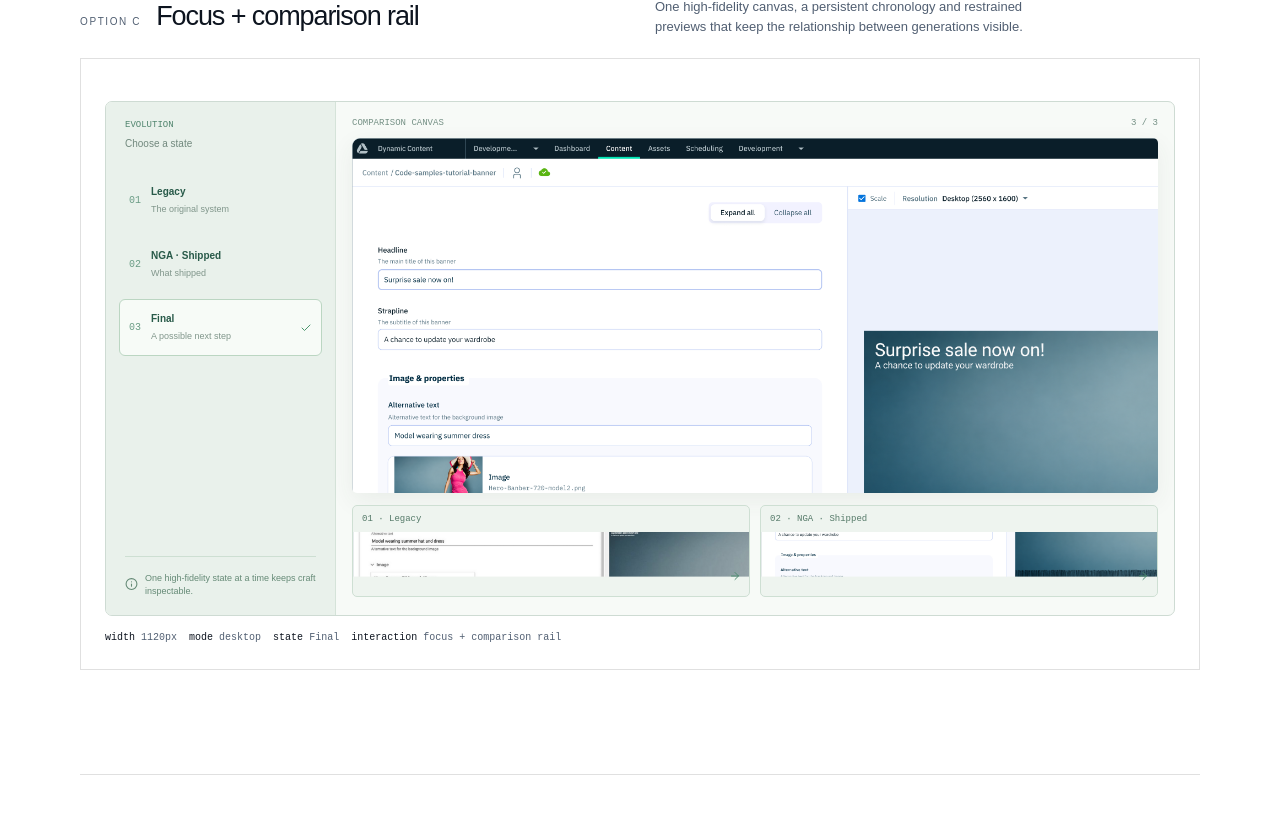
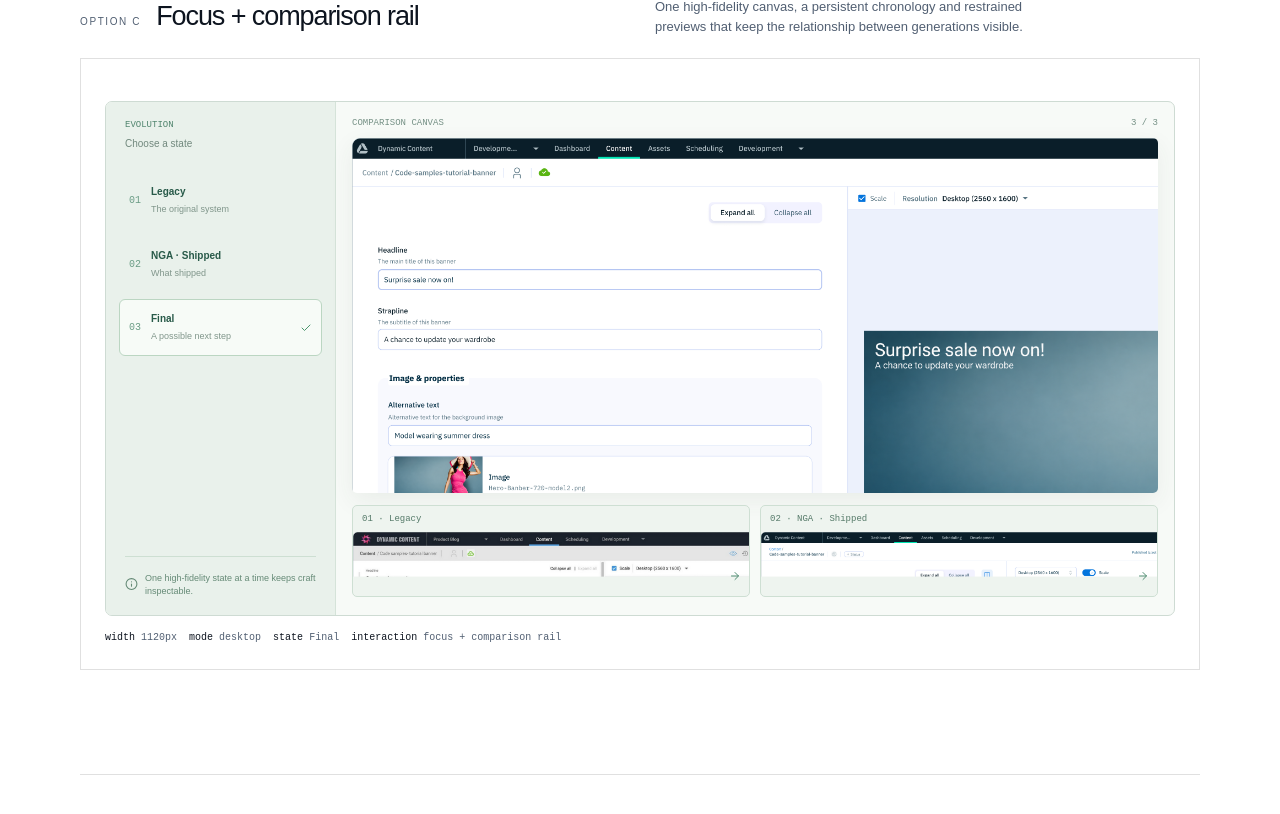
Before and after one commit to dbrown1976/nga-ui-evolution, a Next.js app: page / in a window 1280 px wide. Shown: the part 2278-3092 px from the top of the page. Built offline with nearby package versions, Linux system fonts and the light colour scheme.

Commit message:
Anchor comparison screenshots to top edge

```diff
--- a/app/globals.css
+++ b/app/globals.css
@@ -291,9 +291,9 @@ button { cursor: pointer; }
   height: 100%;
   min-height: 0;
   object-fit: cover;
-  object-position: left center;
+  object-position: left top;
 }
-.dummy-direction .generation-shot { object-position: left 38%; }
+.dummy-direction .generation-shot { object-position: left top; }
 .option-a .generation-placeholder,
 .option-a .generation-shot-blank {
   width: 100%;
@@ -313,7 +313,7 @@ button { cursor: pointer; }
   height: 100%;
   min-height: 0;
   object-fit: cover;
-  object-position: left center;
+  object-position: left top;
 }
 .carousel-ui .generation-shot-blank,
 .carousel-ui .generation-placeholder {
```
